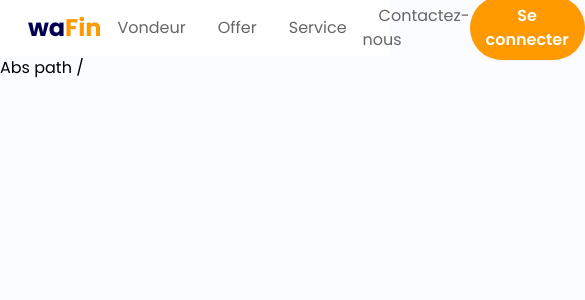
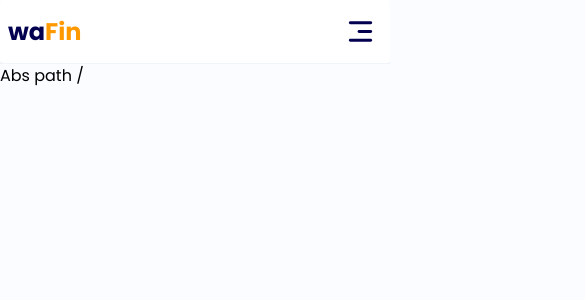
Before and after one commit to GHamza-Dev/fe-wafin, a React (Create React App) app: page / in a window 390 px wide. Shown: the top 300 px of the page, 585 px wide, since content can reach past the window. Built offline with nearby package versions, Linux system fonts and the light colour scheme.

Commit message:
Create responsive nav bar

```diff
--- a/src/components/NavBar.jsx
+++ b/src/components/NavBar.jsx
@@ -3,67 +3,107 @@ import { Link } from "react-router-dom";
 import { useSelector } from "react-redux";
 import { BiUserCircle } from "react-icons/bi";
 import { useState } from "react";
+import { CgMenuRightAlt } from "react-icons/cg";
+import { GrClose } from "react-icons/gr";
 
 export function NavBar() {
   const { user } = useSelector((state) => state.auth);
   const [dropDownHidden, setDropDown] = useState(true);
+  const [navBarHidden, setNavBar] = useState(true);
 
   const toggleDropDownMenu = () => {
     setDropDown((prevState) => !prevState);
   };
 
+  const toggleNavBar = () => {
+    setNavBar((prevState) => !prevState);
+  };
+
   return (
-    <div className="bg-white flex justify-between items-center shadow-sm h-14 px-7 mx-auto">
-      <div className="">
+    <nav className="bg-white border-gray-200 px-2 sm:px-4 py-2.5 rounded dark:bg-gray-800 shadow-lg border-b border-b-slate-100">
+      <div className="flex flex-wrap justify-between items-center mx-auto">
+        <div className="logo">
           <h1 className="font-bold text-2xl">
             <span className="text-darken">wa</span>
             <span className="text-primary">Fin</span>
           </h1>
         </div>
-      <nav>
-        <ul className="flex justify-center items-center">
-          <li>
+        <button
+          data-collapse-toggle="mobile-menu"
+          type="button"
+          className="inline-flex items-center p-1 ml-3 text-sm text-darken rounded-lg md:hidden hover:bg-gray-100 focus:outline-none focus:ring-1 focus:ring-slate-100 dark:text-gray-400 dark:hover:bg-gray-700 dark:focus:ring-gray-600"
+          aria-controls="mobile-menu"
+          aria-expanded="false"
+          onClick={toggleNavBar}
+        >
+          <span className="sr-only">Open main menu</span>
+          <CgMenuRightAlt
+            className={`${!navBarHidden && "hidden"}`}
+            size={35}
+          />
+          <GrClose className={`${navBarHidden && "hidden"}`} size={35} />
+        </button>
+        <div
+          className={`w-full md:block md:w-auto ${navBarHidden && "hidden"}`}
+        >
+          <ul className="flex md:items-center flex-col mt-3 md:flex-row md:space-x-8 md:mt-0">
+            <li className="text-center">
               <Link
                 to="/"
-              className="mx-4 text-grayish hover:text-darken hover:cursor-pointer"
+                className="md:mx-4 text-grayish hover:text-darken block py-2 pr-4 pl-3 border-y border-gray-100 hover:bg-gray-50 md:hover:bg-transparent md:border-0 md:p-0 dark:text-gray-400 md:dark:hover:text-white dark:hover:bg-gray-700 dark:hover:text-white md:dark:hover:bg-transparent dark:border-gray-700"
               >
                 Vondeur
               </Link>
             </li>
-          <li>
-            <a className="mx-4 text-grayish hover:text-darken hover:cursor-pointer">
-              Offer
-            </a>
+            <li className="text-center">
+              <Link
+                to="/"
+                className="md:mx-4 text-grayish hover:text-darken block py-2 pr-4 pl-3 border-b border-gray-100 hover:bg-gray-50 md:hover:bg-transparent md:border-0 md:p-0 dark:text-gray-400 md:dark:hover:text-white dark:hover:bg-gray-700 dark:hover:text-white md:dark:hover:bg-transparent dark:border-gray-700"
+              >
+                Offers
+              </Link>
             </li>
-          <li>
-            <a className="mx-4 text-grayish hover:text-darken hover:cursor-pointer">
-              Service
-            </a>
+            <li className="text-center">
+              <Link
+                to="/"
+                className="md:mx-4 text-grayish hover:text-darken block py-2 pr-4 pl-3 border-b border-gray-100 hover:bg-gray-50 md:hover:bg-transparent md:border-0 md:p-0 dark:text-gray-400 md:dark:hover:text-white dark:hover:bg-gray-700 dark:hover:text-white md:dark:hover:bg-transparent dark:border-gray-700"
+              >
+                Services
+              </Link>
             </li>
-          <li>
-            <a className="mx-4 text-grayish hover:text-darken hover:cursor-pointer">
+            <li className="text-center">
+              <Link
+                to="/"
+                className="md:mx-4 text-grayish hover:text-darken block py-2 pr-4 pl-3 border-b border-gray-100 hover:bg-gray-50 md:hover:bg-transparent md:border-0 md:p-0 dark:text-gray-400 md:dark:hover:text-white dark:hover:bg-gray-700 dark:hover:text-white md:dark:hover:bg-transparent dark:border-gray-700"
+              >
                 Contactez-nous
-            </a>
+              </Link>
             </li>
             {!user ? (
-            <li>
-              <Link to="/register">
+              <li className="text-center">
+                <Link
+                  to="/login"
+                  className="md:mx-4 text-grayish hover:text-darken block py-2 pr-4 pl-3 border-b border-gray-100 hover:bg-gray-50 md:hover:bg-transparent md:border-0 md:p-0 dark:text-gray-400 md:dark:hover:text-white dark:hover:bg-gray-700 dark:hover:text-white md:dark:hover:bg-transparent dark:border-gray-700"
+                >
                   <button className="btn-primary">Se connecter</button>
                 </Link>
               </li>
             ) : (
-            <li className="relative">
+              <li className="relative order-first md:order-last">
+                <span className="flex justify-center md:mx-4 py-2 pr-4 pl-3 border-t border-gray-100 hover:bg-gray-50 md:hover:bg-transparent md:border-0 md:p-0 dark:text-gray-400 md:dark:hover:text-white dark:hover:bg-gray-700 dark:hover:text-white md:dark:hover:bg-transparent dark:border-gray-700">
                   <button
                     onClick={toggleDropDownMenu}
                     className="flex items-center btn tracking-wider text-blue bg-lighten border rounded-lg border-blue py-1 px-3"
                   >
                     Profile <BiUserCircle size={30} />
                   </button>
+                </span>
                 <NavDropDown hidden={dropDownHidden} userName={user?.name} />
               </li>
             )}
           </ul>
+        </div>
+      </div>
     </nav>
-    </div>
   );
 }
```
Lines whose indentation alone changed are shown as unchanged.
